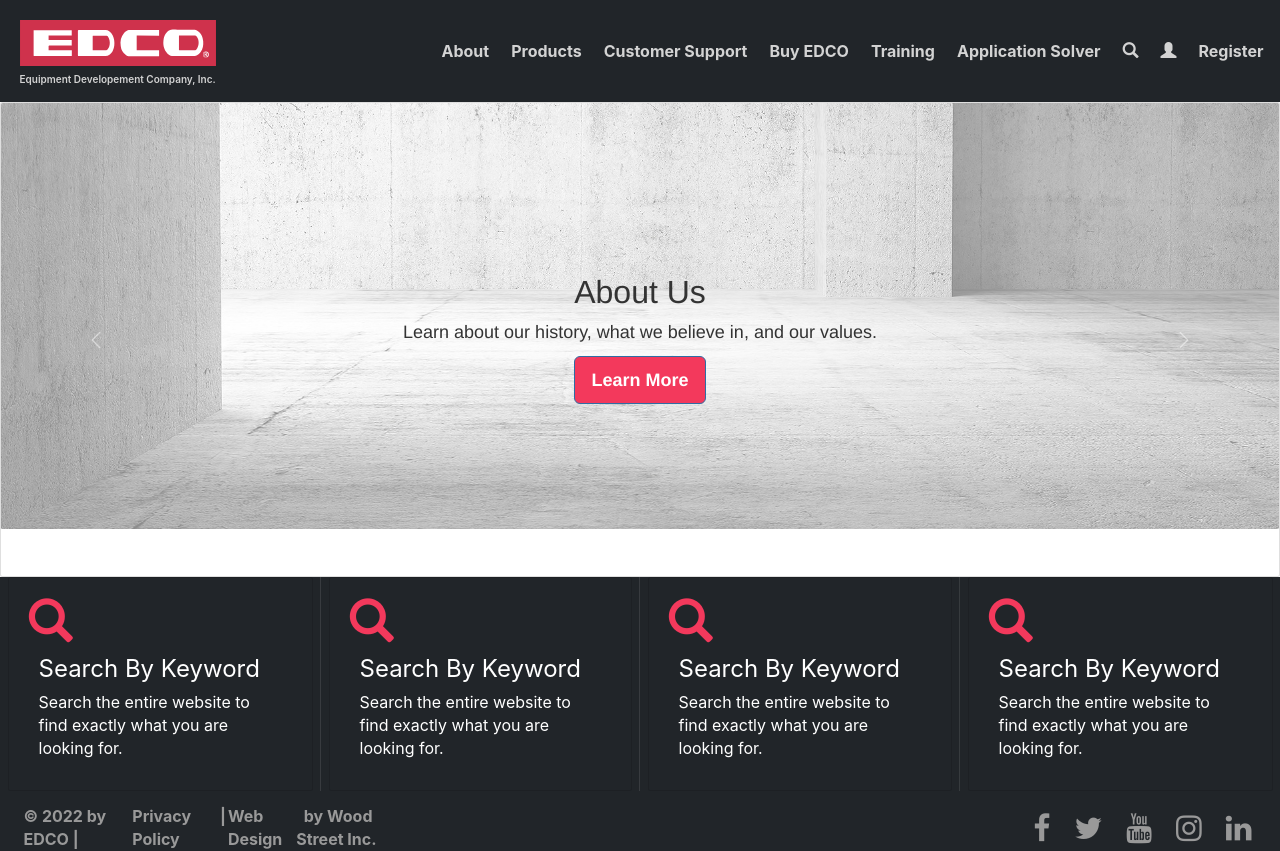
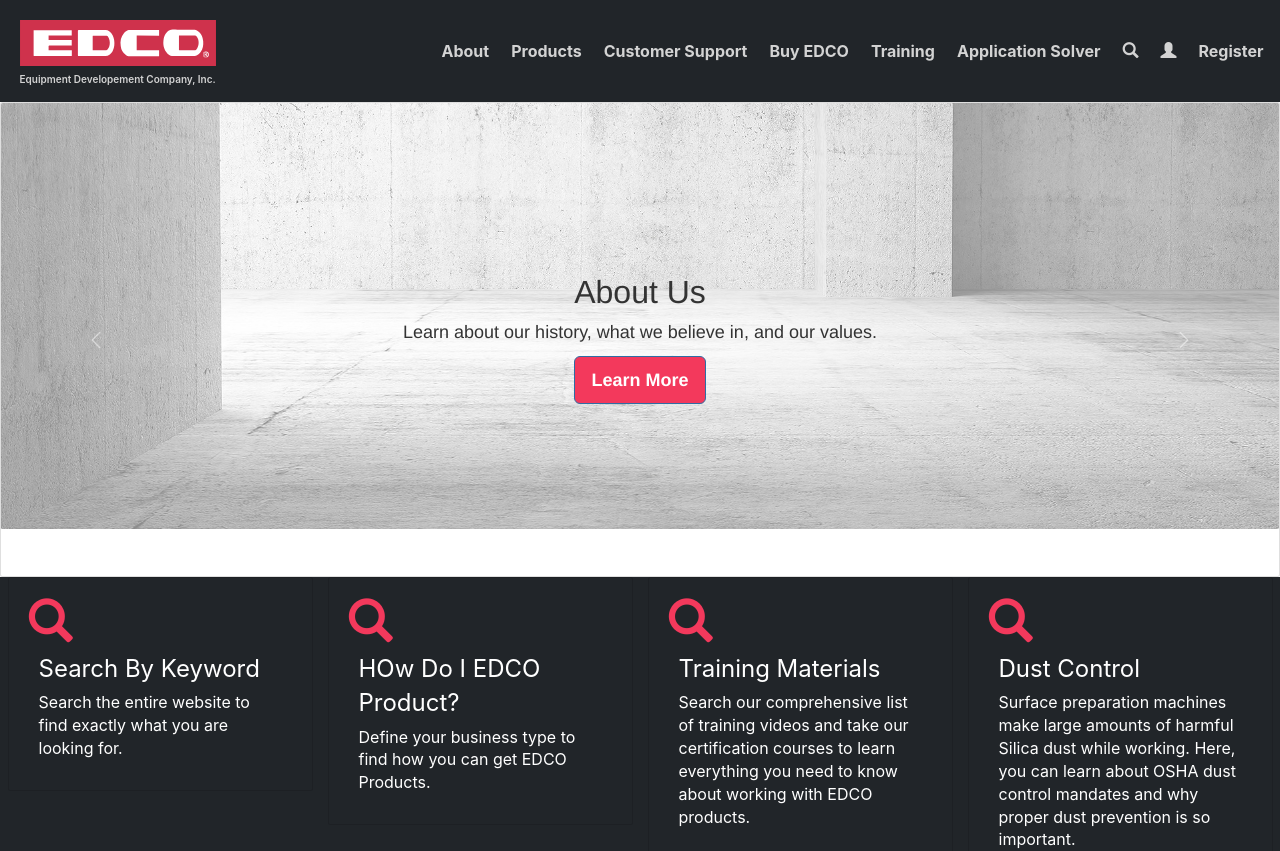
Before and after one commit to asouthmayd/edcoinc, an Angular app: page / in a window 1280 px wide. Shown: the top 851 px of the page. Built offline with nearby package versions, Linux system fonts and the light colour scheme.

Commit message:
Created a loop for bottomCard components

```diff
--- a/src/app/app.component.html
+++ b/src/app/app.component.html
@@ -3,21 +3,11 @@
 <div class="container-fluid bg-dark">
     <div class="row item-align-center">
 
-        <div class="col-3">
-            <edco-bottomCard>Loading...</edco-bottomCard>
-        </div>
-
-        <div class="col-3 bottom-card-border">
-            <edco-bottomCard>Loading...</edco-bottomCard>
-        </div>
-
-        <div class="col-3 bottom-card-border-right">
-            <edco-bottomCard>Loading...</edco-bottomCard>
-        </div>
-
-        <div
-            class="col-3">
-            <edco-bottomCard>Loading...</edco-bottomCard>
+        <div class="col-3" *ngFor="let info_card of info_cards">
+            <edco-bottomCard icon={{info_card.icon}} title_text={{info_card.title_text}}
+                body_text={{info_card.body_text}}>
+                Loading...
+            </edco-bottomCard>
         </div>
     </div>
 </div>
--- a/src/app/app.component.ts
+++ b/src/app/app.component.ts
@@ -1,4 +1,6 @@
 import { Component } from '@angular/core';
+import { info_card_list } from './content/info_card_list';
+import { InfoCardModel } from './content/info-card.model';
 
 @Component({
   selector: 'app-root',
@@ -7,4 +9,13 @@
 })
 export class AppComponent {
   title = 'edcoinc';
+
+  info_cards: InfoCardModel[] = [];
+
+  constructor() {
+    for (var info_card of info_card_list) {
+      console.log(info_card);
+      this.info_cards.push(info_card);
+    }
+  }
 }
--- a/src/app/content/bottomCard/bottomCard.component.html
+++ b/src/app/content/bottomCard/bottomCard.component.html
@@ -2,13 +2,13 @@
 
 <div class="card w-100 card-bottom bg-dark " >
 
-    <span class='glyphicon glyphicon-search icon-style'> </span>
+    <span class={{icon}}> </span>
 
     <div class="card-body">
 
-      <p class="card-title card-text-title">Search By Keyword</p>
+      <p class="card-title card-text-title">{{title_text}}</p>
 
-      <p class="card-text card-text-body">Search the entire website to find exactly what you are looking for.</p>
+      <p class="card-text card-text-body">{{body_text}}</p>
 
     </div>
   </div>
--- a/src/app/content/bottomCard/bottomCard.component.ts
+++ b/src/app/content/bottomCard/bottomCard.component.ts
@@ -1,4 +1,4 @@
-import { Component } from "@angular/core";
+import { Component, Input } from "@angular/core";
 
 @Component({
     selector: 'edco-bottomCard',
@@ -6,6 +6,14 @@
     styleUrls: ['bottomCard.component.css']
 })
 
-export class bottomCardComponent{
+export class bottomCardComponent {
+    @Input() icon: string;
+    @Input() title_text: string;
+    @Input() body_text: string;
 
+    constructor(){
+        this.icon ='glyphicon glyphicon-search icon-style';
+        this.title_text = "Search By Keyword";
+        this.body_text = "Search the entire website to find exactly what you are looking for.";
+    }
 }
--- /dev/null
+++ b/src/app/content/info_card_list.ts
@@ -0,0 +1,23 @@
+export const info_card_list = [
+    {
+        icon: 'glyphicon glyphicon-search icon-style',
+        title_text: "Search By Keyword",
+        body_text: "Search the entire website to find exactly what you are looking for."
+    },
+    {
+        icon: 'glyphicon glyphicon-search icon-style',
+        title_text: "HOw Do I EDCO Product?",
+        body_text: "Define your business type to find how you can get EDCO Products."
+    },
+    {
+        icon: 'glyphicon glyphicon-search icon-style',
+        title_text: "Training Materials",
+        body_text: "Search our comprehensive list of training videos and take our certification courses to learn everything you need to know about working with EDCO products."
+    },
+    {
+        icon: 'glyphicon glyphicon-search icon-style',
+        title_text: "Dust Control",
+        body_text: "Surface preparation machines make large amounts of harmful Silica dust while working. Here, you can learn about OSHA dust control mandates and why proper dust prevention is so important."
+    }
+
+];
```
Also changed, not shown: src/app/content/info-card.model.ts (added, +12 -0 lines).
